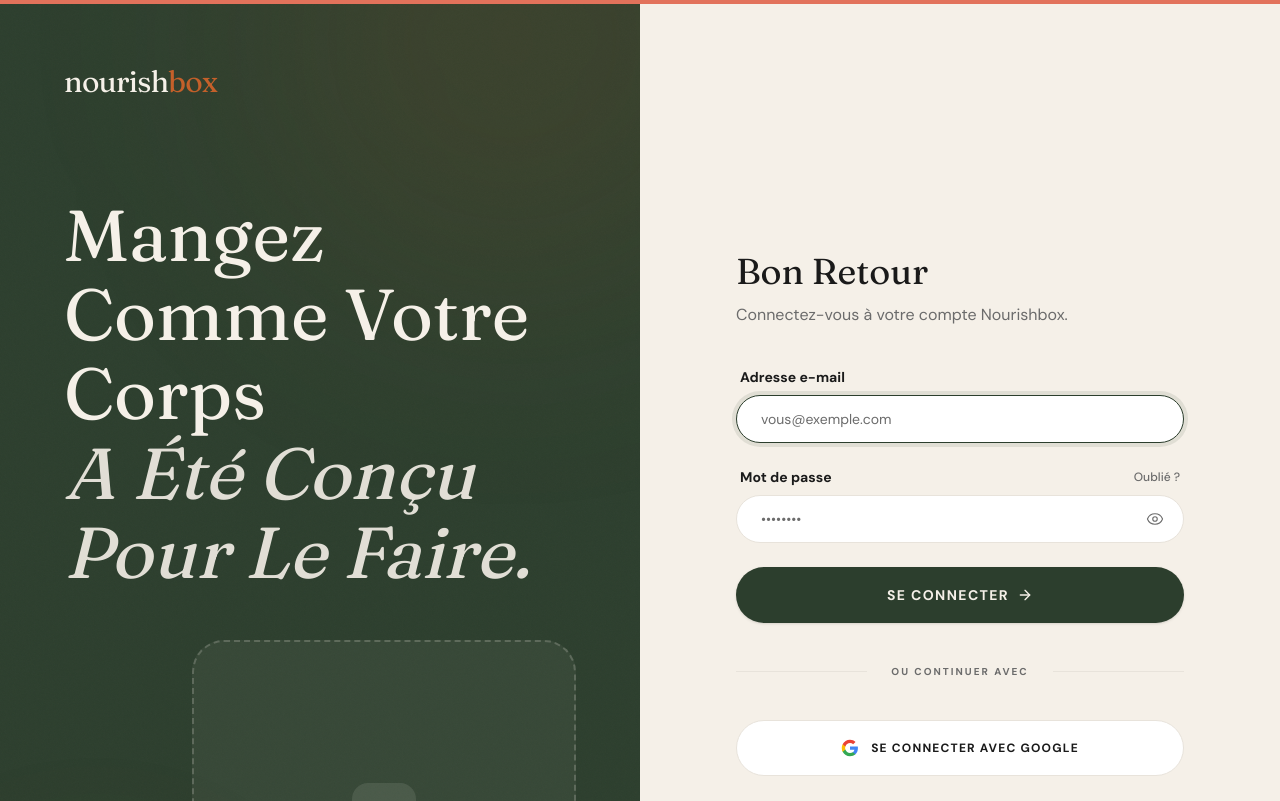
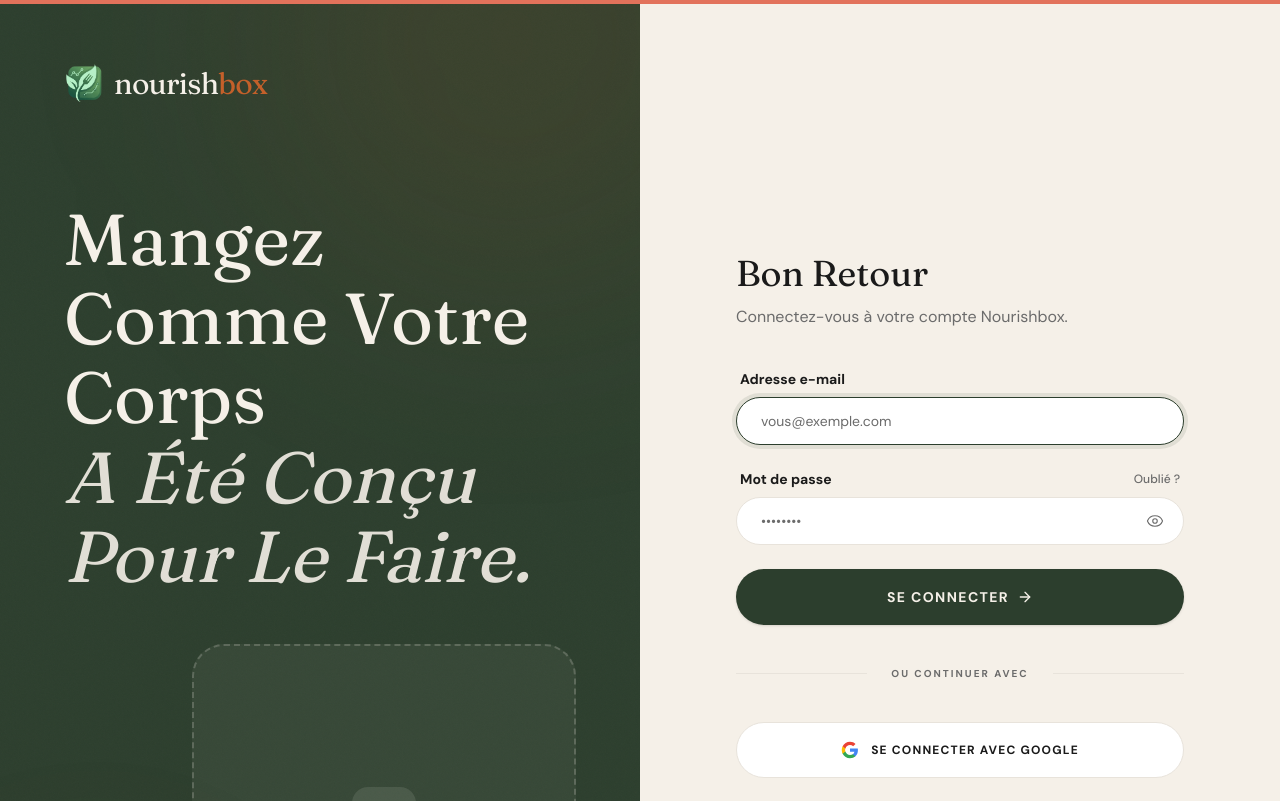
Before and after one commit to Aymane-Aboukhaira/Nouriishbox, a Next.js app: page /auth/signin in a window 1280 px wide. Shown: the top 801 px of the page. Built offline with nearby package versions, Linux system fonts and the light colour scheme.

Commit message:
feat: integrate brand logo across entire platform

```diff
--- a/app/auth/signin/page.tsx
+++ b/app/auth/signin/page.tsx
@@ -82,9 +82,12 @@ function SignInContent() {
 
                 <div className="relative z-10">
                     <Link href="/" className="inline-block mb-24 group">
-                        <div className="flex items-center font-serif tracking-tight text-3xl">
-                            <span className="text-background">nourish</span>
-                            <span className="text-accent group-hover:text-background transition-colors duration-300">box</span>
+                        <div className="flex items-center gap-2.5 font-serif tracking-tight text-3xl">
+                            <Image src="/logo.png" alt="Nourishbox" width={40} height={40} className="rounded-xl" />
+                            <span>
+                                <span className="text-background">nourish</span>
+                                <span className="text-accent group-hover:text-background transition-colors duration-300">box</span>
+                            </span>
                         </div>
                     </Link>
 
@@ -119,9 +122,12 @@ function SignInContent() {
             {/* 2. RIGHT — AUTH PANEL */}
             <div className="flex flex-col justify-center px-8 sm:px-12 md:px-16 lg:px-24 py-16 min-h-screen">
                 <Link href="/" className="lg:hidden mb-12 group transition-opacity hover:opacity-80">
-                    <div className="flex items-center font-serif tracking-tight text-2xl">
-                        <span className="text-primary">nourish</span>
-                        <span className="text-accent group-hover:text-primary transition-colors duration-300">box</span>
+                    <div className="flex items-center gap-2 font-serif tracking-tight text-2xl">
+                        <Image src="/logo.png" alt="Nourishbox" width={32} height={32} className="rounded-lg" />
+                        <span>
+                            <span className="text-primary">nourish</span>
+                            <span className="text-accent group-hover:text-primary transition-colors duration-300">box</span>
+                        </span>
                     </div>
                 </Link>
 
--- a/app/auth/signup/page.tsx
+++ b/app/auth/signup/page.tsx
@@ -85,9 +85,12 @@ function SignUpContent() {
 
         <div className="relative z-10">
           <Link href="/" className="inline-block mb-24 group">
-            <div className="flex items-center font-serif tracking-tight text-3xl">
-              <span className="text-background">nourish</span>
-              <span className="text-accent group-hover:text-background transition-colors duration-300">box</span>
+            <div className="flex items-center gap-2.5 font-serif tracking-tight text-3xl">
+              <Image src="/logo.png" alt="Nourishbox" width={40} height={40} className="rounded-xl" />
+              <span>
+                <span className="text-background">nourish</span>
+                <span className="text-accent group-hover:text-background transition-colors duration-300">box</span>
+              </span>
             </div>
           </Link>
 
@@ -122,9 +125,12 @@ function SignUpContent() {
       {/* 2. RIGHT — AUTH PANEL */}
       <div className="flex flex-col justify-start lg:justify-center px-5 sm:px-8 md:px-16 lg:px-24 py-10 sm:py-16 min-h-screen overflow-y-auto">
         <Link href="/" className="lg:hidden mb-12 group transition-opacity hover:opacity-80">
-          <div className="flex items-center font-serif tracking-tight text-2xl">
-            <span className="text-primary">nourish</span>
-            <span className="text-accent group-hover:text-primary transition-colors duration-300">box</span>
+          <div className="flex items-center gap-2 font-serif tracking-tight text-2xl">
+            <Image src="/logo.png" alt="Nourishbox" width={32} height={32} className="rounded-lg" />
+            <span>
+              <span className="text-primary">nourish</span>
+              <span className="text-accent group-hover:text-primary transition-colors duration-300">box</span>
+            </span>
           </div>
         </Link>
 
--- a/app/checkout/page.tsx
+++ b/app/checkout/page.tsx
@@ -3,6 +3,7 @@
 import { useState, useEffect, Suspense, useMemo } from "react";
 import { useRouter } from "next/navigation";
 import Link from "next/link";
+import Image from "next/image";
 import { motion, AnimatePresence } from "framer-motion";
 import { useForm } from "react-hook-form";
 import { zodResolver } from "@hookform/resolvers/zod";
@@ -168,7 +169,8 @@ function CheckoutContent() {
         <div className="min-h-screen bg-[#FDFCF9]">
             {/* Minimal High-End Header */}
             <header className="w-full h-24 flex items-center justify-between px-6 lg:px-12 sticky top-0 z-50">
-                <Link href="/" className="flex items-center gap-2">
+                <Link href="/" className="flex items-center gap-2.5">
+                    <Image src="/logo.png" alt="Nourishbox" width={36} height={36} className="rounded-lg" />
                     <span className="font-serif text-3xl text-primary lowercase tracking-tight">nourishbox</span>
                 </Link>
                 <div className="flex items-center gap-3 text-primary/40">
--- a/app/confirmation/page.tsx
+++ b/app/confirmation/page.tsx
@@ -3,6 +3,7 @@
 import { useState, useEffect, useMemo, Suspense } from "react";
 import { useRouter, useSearchParams } from "next/navigation";
 import Link from "next/link";
+import Image from "next/image";
 import { motion, AnimatePresence } from "framer-motion";
 import {
     Check, Sparkles, Smartphone, Mail, Phone, ShieldCheck, Star
@@ -132,7 +133,10 @@ function ConfirmationContent() {
 
             {/* Minimal Header */}
             <header className="w-full h-24 flex flex-col items-center justify-center bg-[#FFF8F4] z-10 sticky top-0">
-                <span className="font-serif text-2xl text-[#6BC4A0]">nourishbox</span>
+                <div className="flex items-center gap-2">
+                    <Image src="/logo.png" alt="Nourishbox" width={32} height={32} className="rounded-lg" />
+                    <span className="font-serif text-2xl text-[#6BC4A0]">nourishbox</span>
+                </div>
                 <span className="text-xs text-[#9C9C9C] font-semibold mt-1">Commande confirmée</span>
             </header>
 
--- a/app/loading/page.tsx
+++ b/app/loading/page.tsx
@@ -1,6 +1,7 @@
 "use client";
 import { useEffect, useState } from "react";
 import { useRouter } from "next/navigation";
+import Image from "next/image";
 import { motion, AnimatePresence } from "framer-motion";
 import { Leaf } from "lucide-react";
 import { usePlannerStore, useProfileStore, useMealsStore, useFamilyStore } from "@/lib/store";
@@ -65,9 +66,9 @@ export default function LoadingPage() {
                 <motion.div
                     animate={{ scale: [1, 1.15, 1] }}
                     transition={{ repeat: Infinity, duration: 1.5, ease: "easeInOut" }}
-                    className="w-16 h-16 bg-[#6BC4A0] rounded-full flex items-center justify-center text-white shadow-[0_0_30px_rgba(107,196,160,0.5)] z-10"
+                    className="w-16 h-16 bg-[#6BC4A0] rounded-2xl flex items-center justify-center text-white shadow-[0_0_30px_rgba(107,196,160,0.5)] z-10 overflow-hidden"
                 >
-                    <Leaf size={32} />
+                    <Image src="/logo.png" alt="Nourishbox" width={48} height={48} className="rounded-xl" />
                 </motion.div>
             </div>
 
--- a/components/layout/public-footer.tsx
+++ b/components/layout/public-footer.tsx
@@ -1,6 +1,7 @@
 "use client";
 
 import Link from "next/link";
+import Image from "next/image";
 import { motion, AnimatePresence } from "framer-motion";
 import { Facebook, Instagram, Twitter, Check } from "lucide-react";
 import { useState } from "react";
@@ -97,19 +98,19 @@ export function PublicFooter() {
                 {/* Left Block: Logo & Bio */}
                 <div className="w-full lg:w-1/3 flex flex-col justify-between">
                     <div>
-                      {/* Animated SVG Path Logo */}
-                      <div className="mb-10 w-48 h-16 text-[#F5F0E8]">
-                          <svg viewBox="0 0 200 60" className="w-full h-full overflow-visible" fill="none" stroke="currentColor" strokeWidth="2.5" strokeLinecap="round" strokeLinejoin="round">
-                              <motion.path
-                                d="M 10 50 L 30 10 L 50 50 L 70 10 L 90 50 M 110 50 C 110 50, 130 10, 150 10 C 170 10, 190 50, 190 50"
-                                initial={{ pathLength: 0, opacity: 0 }}
-                                whileInView={{ pathLength: 1, opacity: 1 }}
-                                viewport={{ once: true }}
-                                transition={{ duration: 2.5, ease: "easeInOut" }}
-                              />
-                              <text x="10" y="75" className="font-serif text-3xl lowercase fill-[#C4602A] stroke-none">
-                        </text>
-                          </svg>
+                      {/* Logo */}
+                      <div className="mb-10 flex items-center gap-3">
+                          <motion.div
+                            initial={{ opacity: 0, scale: 0.8 }}
+                            whileInView={{ opacity: 1, scale: 1 }}
+                            viewport={{ once: true }}
+                            transition={{ duration: 0.6, ease: "easeOut" }}
+                          >
+                              <Image src="/logo.png" alt="Nourishbox" width={48} height={48} className="rounded-xl" />
+                          </motion.div>
+                          <span className="font-serif text-3xl text-[#F5F0E8] tracking-tight">
+                              <span className="text-[#A8E6CF]">nourish</span><span className="text-[#C4602A]">box</span>
+                          </span>
                       </div>
 
                       <p className="font-sans font-normal text-[#F5F0E8]/70 mb-10 leading-[1.7] max-w-sm">
--- a/components/layout/public-navbar.tsx
+++ b/components/layout/public-navbar.tsx
@@ -2,6 +2,7 @@
 
 import { useState, useEffect, useRef } from "react";
 import Link from "next/link";
+import Image from "next/image";
 import { useRouter } from "next/navigation";
 import { motion, AnimatePresence, useScroll, useMotionValueEvent } from "framer-motion";
 import { Menu, X, Search, User, ShoppingCart } from "lucide-react";
@@ -59,10 +60,13 @@ export function PublicNavbar() {
                 <motion.div
                   animate={{ scale: scrolled ? 0.95 : 1 }}
                   transition={{ duration: 0.4, ease: [0.4, 0, 0.2, 1] }}
-                  className="flex items-center font-serif tracking-tight text-2xl"
+                  className="flex items-center gap-2"
                 >
-                  <span className="text-primary group-hover:text-accent transition-colors duration-300">nourish</span>
-                  <span className="text-accent group-hover:text-primary transition-colors duration-300">box</span>
+                  <Image src="/logo.png" alt="Nourishbox" width={36} height={36} className="rounded-lg" />
+                  <span className="font-serif tracking-tight text-2xl">
+                    <span className="text-primary group-hover:text-accent transition-colors duration-300">nourish</span>
+                    <span className="text-accent group-hover:text-primary transition-colors duration-300">box</span>
+                  </span>
                 </motion.div>
               </Link>
 
@@ -139,8 +143,9 @@ export function PublicNavbar() {
 
             {/* Close button */}
             <div className="flex items-center justify-between mb-16 relative z-10 w-full">
-              <span className="font-serif tracking-tight text-[#F5F0E8] text-2xl">
-                <span className="text-[#A8E6CF]">nourish</span><span className="text-[#C4602A]">box</span>
+              <span className="flex items-center gap-2 font-serif tracking-tight text-[#F5F0E8] text-2xl">
+                <Image src="/logo.png" alt="Nourishbox" width={32} height={32} className="rounded-lg" />
+                <span><span className="text-[#A8E6CF]">nourish</span><span className="text-[#C4602A]">box</span></span>
               </span>
               <button
                 onClick={() => setMobileMenuOpen(false)}
--- a/components/layout/sidebar.tsx
+++ b/components/layout/sidebar.tsx
@@ -1,5 +1,6 @@
 "use client";
 import Link from "next/link";
+import Image from "next/image";
 import { usePathname } from "next/navigation";
 import { motion, AnimatePresence } from "framer-motion";
 import {
@@ -44,9 +45,12 @@ export function Sidebar({ variant = "client" }: SidebarProps) {
         <aside className="fixed left-0 top-0 h-full w-64 hidden md:flex flex-col z-40 bg-primary text-background shadow-2xl border-r border-white/5">
             {/* Logo */}
             <div className="flex items-center gap-3 px-8 py-10">
-                <Link href="/" className="flex items-center font-serif tracking-tight text-2xl group">
-                    <span className="text-background group-hover:text-accent transition-colors duration-300">nourish</span>
-                    <span className="text-accent group-hover:text-background transition-colors duration-300">box</span>
+                <Link href="/" className="flex items-center gap-2.5 font-serif tracking-tight text-2xl group">
+                    <Image src="/logo.png" alt="Nourishbox" width={36} height={36} className="rounded-lg" />
+                    <span>
+                        <span className="text-background group-hover:text-accent transition-colors duration-300">nourish</span>
+                        <span className="text-accent group-hover:text-background transition-colors duration-300">box</span>
+                    </span>
                 </Link>
                 {isAdmin && (
                     <span className="text-[10px] font-bold text-accent bg-accent/10 border border-accent/20 px-2 py-0.5 rounded-full tracking-widest uppercase">
```
Also changed, not shown: public/logo.png (added).
